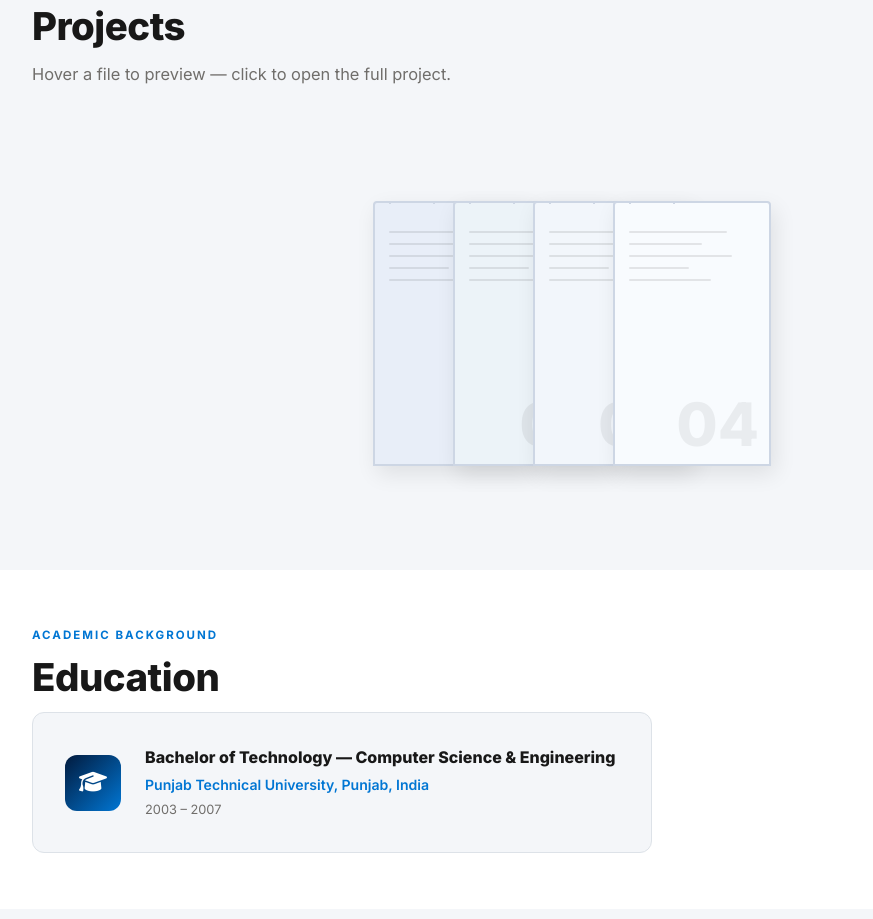
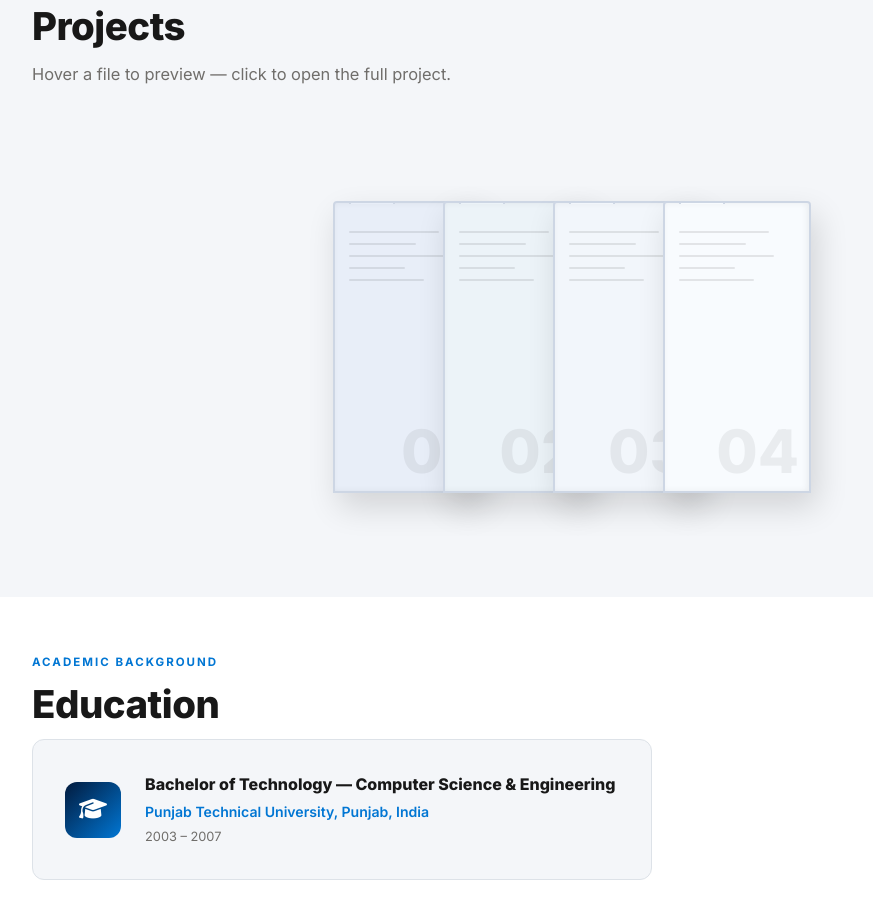
Before and after one commit to sf-sagarvyas/Profile, a plain HTML site: page index.html in a window 1280 px wide. Shown: the part 6178-7097 px from the top of the page, without its empty margins (68-941 px from the left). Drawn offline with Linux system fonts and the light colour scheme.

Commit message:
Projects: 3D file pile — edge-on stack, swings toward viewer on hover

```diff
--- a/index.html
+++ b/index.html
@@ -616,27 +616,35 @@
             display: flex;
             justify-content: center;
             align-items: flex-end;
-            padding: 4rem 1rem 1.5rem;
-            perspective: 900px;
-            perspective-origin: 50% 60%;
+            padding: 4rem 2rem 1.5rem;
+            perspective: 660px;
+            perspective-origin: 50% 28%;
             overflow: visible;
         }
 
-        .project-pile { display: flex; align-items: flex-end; }
+        .project-pile {
+            display: flex; align-items: flex-end;
+            transform-style: preserve-3d;
+        }
 
         .pcard {
-            width: 158px; height: 265px;
+            width: 148px; height: 292px;
             border-radius: 4px 4px 0 0;
             border: 2px solid #cdd6e4;
             position: relative; cursor: pointer;
-            transform: rotateY(-21deg);
+            /* edge-on stack: ~64° from viewer */
+            transform: rotateY(-64deg) rotateX(5deg);
             transform-origin: bottom center;
-            margin-left: -78px;
-            transition: transform 0.32s cubic-bezier(0.34,1.56,0.64,1),
+            margin-left: -38px;
+            /* lighting gradient: darker spine, lighter face */
+            background-image: linear-gradient(to right, rgba(0,0,0,0.13) 0%, rgba(0,0,0,0.04) 30%, transparent 60%);
+            transition: transform 0.42s cubic-bezier(0.34,1.56,0.64,1),
                         background-color 0.28s ease,
+                        background-image 0.3s ease,
                         border-color 0.28s ease,
                         box-shadow 0.28s ease;
-            box-shadow: 4px 8px 22px rgba(0,0,0,0.09);
+            box-shadow: 6px 14px 32px rgba(0,0,0,0.14),
+                        inset -2px 0 6px rgba(0,0,0,0.06);
             overflow: hidden;
             user-select: none;
         }
@@ -656,17 +664,20 @@
             content: ''; position: absolute;
             top: -13px; left: 14px;
             width: 46px; height: 14px;
-            background: inherit;
+            background-color: inherit;   /* inherit color only — no gradient */
+            background-image: none;
             border: 2px solid #cdd6e4; border-bottom: none;
             border-radius: 4px 4px 0 0;
-            transition: background 0.28s ease, border-color 0.28s ease;
+            transition: background-color 0.28s ease, border-color 0.28s ease;
         }
 
         .pcard:hover {
-            transform: rotateY(-21deg) translateY(-52px);
+            /* swing toward viewer + lift */
+            transform: rotateY(-12deg) rotateX(0deg) translateY(-65px);
             background-color: var(--sf-blue) !important;
+            background-image: none;          /* remove depth gradient when face-on */
             border-color: var(--sf-blue-dark);
-            box-shadow: 0 26px 52px rgba(1,118,211,0.42);
+            box-shadow: 0 32px 64px rgba(1,118,211,0.42);
             z-index: 20;
         }
         .pcard:hover::before { border-color: var(--sf-blue-dark); }
@@ -689,7 +700,7 @@
         .pcard-peek {
             position: absolute; top: 16px; left: 14px; right: 14px;
             opacity: 0; pointer-events: none;
-            transition: opacity 0.22s ease 0.06s; color: #fff;
+            transition: opacity 0.22s ease 0.18s; color: #fff;
         }
         .pcard:hover .pcard-peek { opacity: 1; }
         .pcard-peek h3 { font-size: 0.82rem; font-weight: 700; margin-bottom: 0.35rem; line-height: 1.3; }
```
